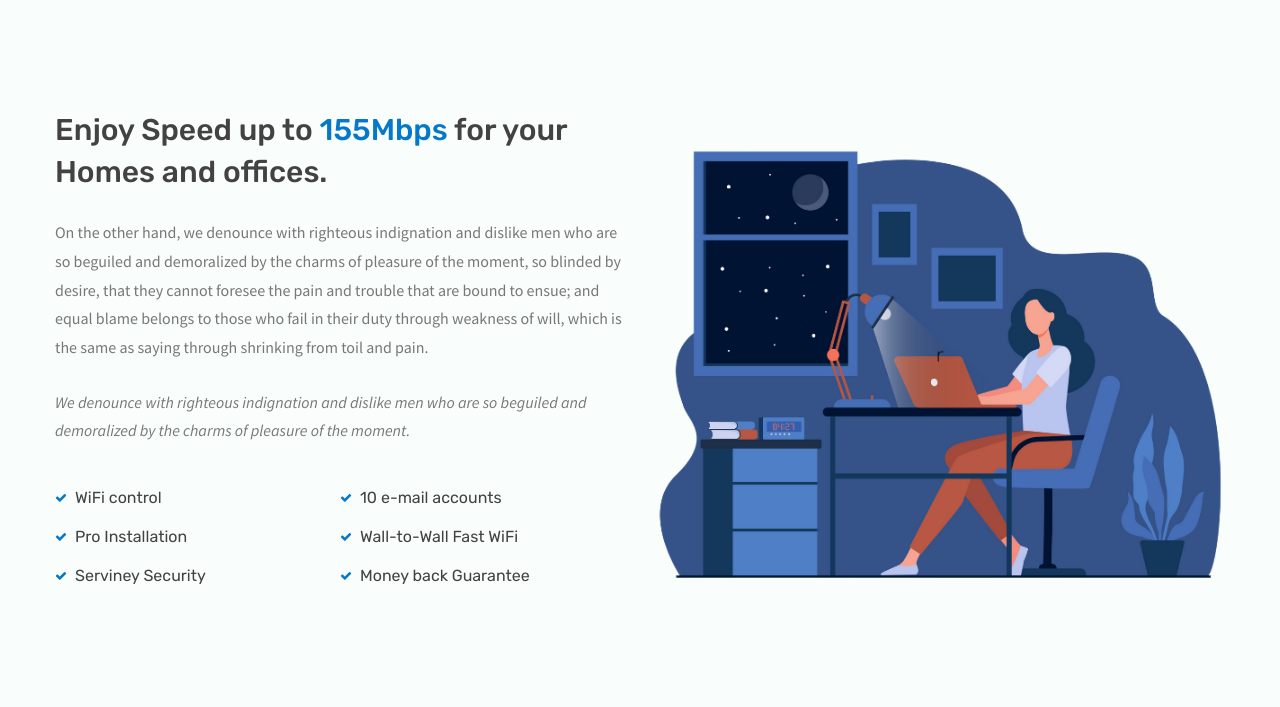
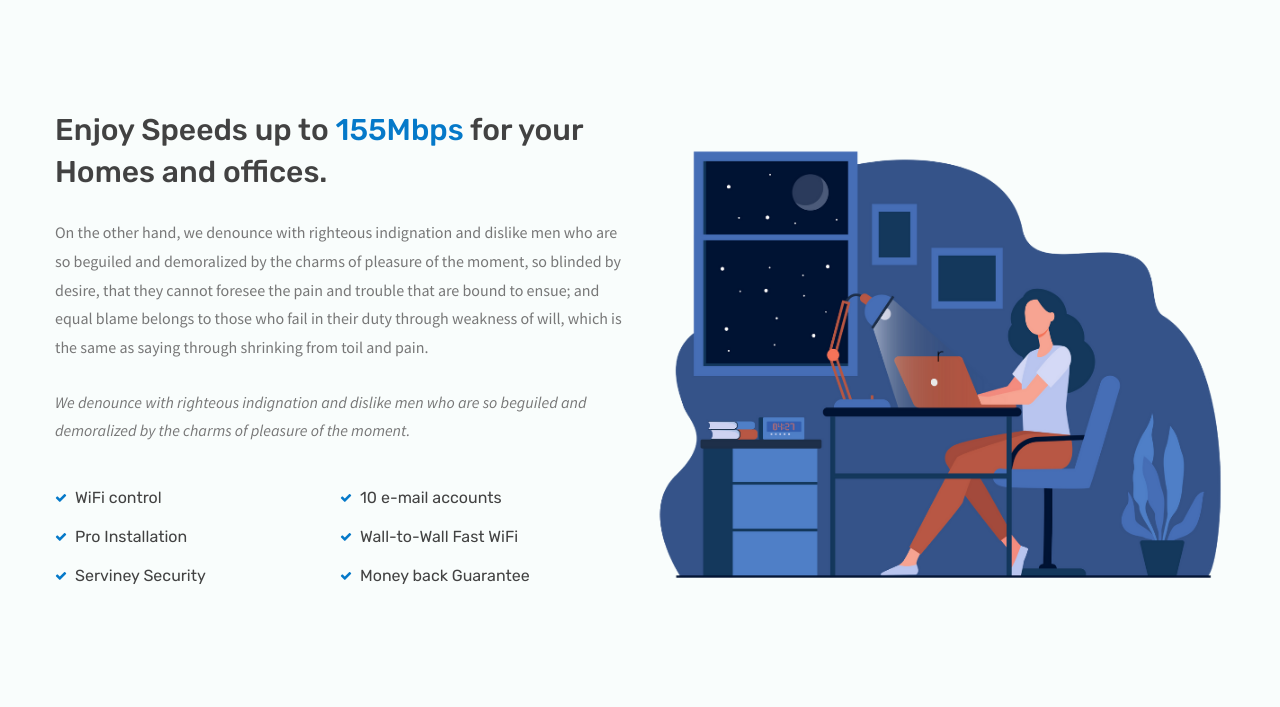
Before and after one commit to WisperHQ/wisper-isp, a PHP site: page /internet-home-sme.php in a window 1280 px wide. Shown: the part 334-1041 px from the top of the page. Run offline with PHP 8.4, Linux system fonts and the light colour scheme; some libraries are stand-ins or nearby versions.

Commit message:
Update internet-home-sme.php

```diff
--- a/internet-home-sme.php
+++ b/internet-home-sme.php
@@ -59,7 +59,7 @@
             <div class="row align-items-center">
                 <div class="col-lg-6">
                     <div class="service-details" data-animate="fadeInUp" data-delay=".1">
-                        <h2>Enjoy Speed up to <span>155Mbps </span>for your Homes and offices.</h2>
+                        <h2>Enjoy Speeds up to <span>155Mbps </span>for your Homes and offices.</h2>
                         <p>On the other hand, we denounce with righteous indignation and dislike men who are so beguiled and demoralized by the charms of pleasure of the moment, so blinded by desire, that they cannot foresee the pain and trouble that are bound to ensue; and equal blame belongs to those who fail in their duty through weakness of will, which is the same as saying through shrinking from toil and pain.</p>
                         <p><i>We denounce with righteous indignation and dislike men who are so beguiled and demoralized by the charms of pleasure of the moment.</i></p>
                         <ul class="rubik list-unstyled m-0 clearfix">
```
